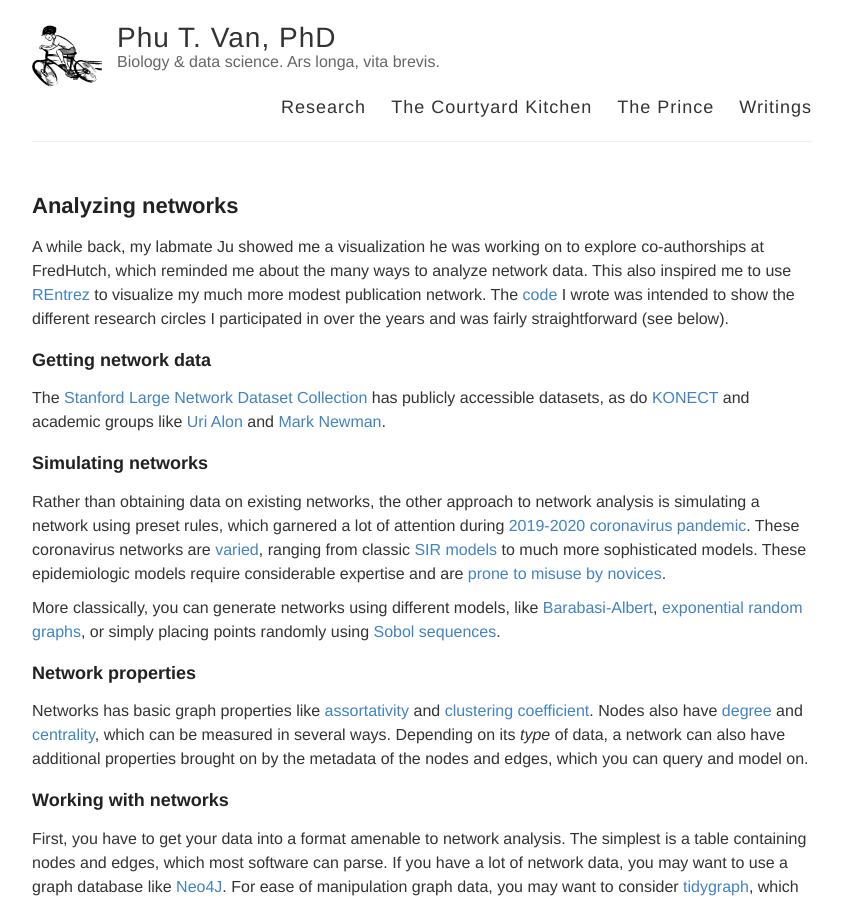
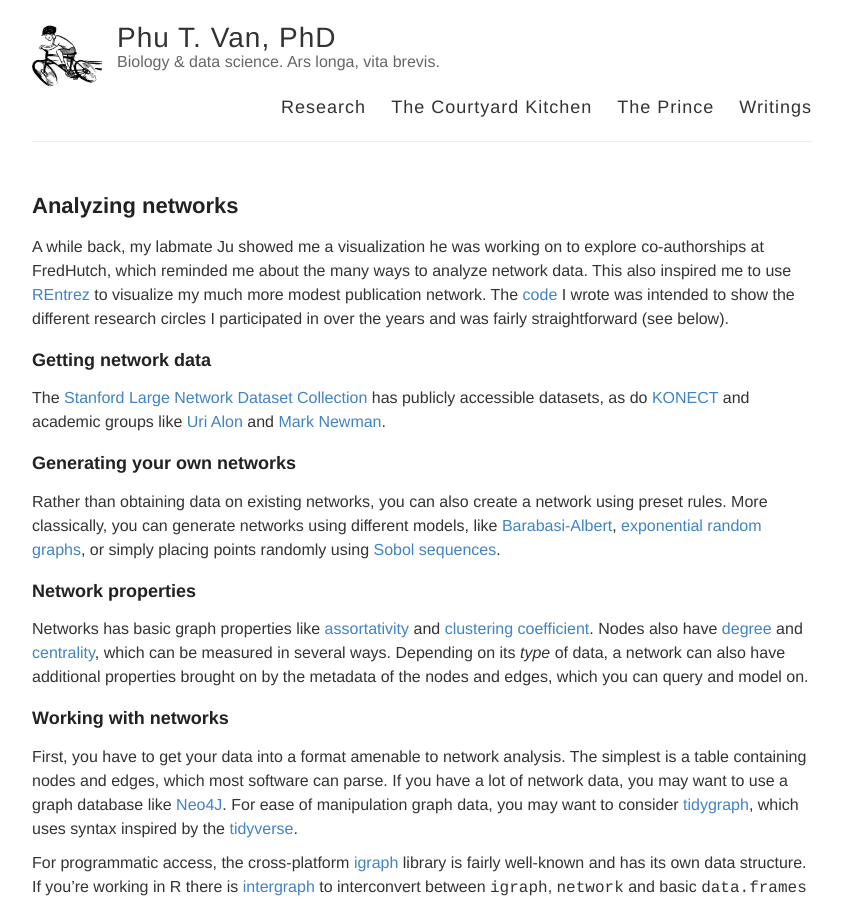
Before and after one commit to ptvan/ptvan.github.io, a Jekyll site: the page built from _posts/2019-10-17-analyzing-networks.md, in a window 1280 px wide and 900 px high. Shown: the whole window, without its empty margins (218-1061 px from the left). Built offline with Jekyll 4.4.1, drawn with Linux system fonts in a browser that asks for light colours; some of the changed text lies outside the part shown.

Commit message:
reorg and expanded mentions of COVID models

```diff
--- a/_posts/2019-10-17-analyzing-networks.md
+++ b/_posts/2019-10-17-analyzing-networks.md
@@ -9,11 +9,9 @@
 
 The [Stanford Large Network Dataset Collection](https://snap.stanford.edu/data/) has publicly accessible datasets, as do [KONECT](http://konect.uni-koblenz.de/networks/) and academic groups like [Uri Alon](http://www.weizmann.ac.il/mcb/UriAlon/download/collection-complex-networks) and [Mark Newman](http://www-personal.umich.edu/~mejn/netdata/).
 
-### Simulating networks
+### Generating your own networks
 
-Rather than obtaining data on existing networks, the other approach to network analysis is simulating a network using preset rules, which garnered a lot of attention during [2019-2020 coronavirus pandemic](https://en.wikipedia.org/wiki/2019%E2%80%9320_coronavirus_pandemic). These coronavirus networks are [varied](https://timmermanreport.com/2020/04/covid-19-models-what-makes-them-tick/), ranging from classic [SIR models](https://en.wikipedia.org/wiki/Compartmental_models_in_epidemiology) to much more sophisticated models. These epidemiologic models require considerable expertise and are [prone to misuse by novices](https://www.tableau.com/about/blog/2020/4/you-are-almost-definitely-not-qualified-make-predictions-about-covid-19).
-
-More classically, you can generate networks using different models, like [Barabasi-Albert](https://en.wikipedia.org/wiki/Barab%C3%A1si%E2%80%93Albert_model), [exponential random graphs](https://en.wikipedia.org/wiki/Exponential_random_graph_models), or simply placing points randomly using [Sobol sequences](https://cran.r-project.org/web/packages/SobolSequence/vignettes/sobolsequence.html).
+Rather than obtaining data on existing networks, you can also create a network using preset rules. More classically, you can generate networks using different models, like [Barabasi-Albert](https://en.wikipedia.org/wiki/Barab%C3%A1si%E2%80%93Albert_model), [exponential random graphs](https://en.wikipedia.org/wiki/Exponential_random_graph_models), or simply placing points randomly using [Sobol sequences](https://cran.r-project.org/web/packages/SobolSequence/vignettes/sobolsequence.html).
 
 ### Network properties
 
```
Also changed, not shown: other parts of _posts/2019-10-17-analyzing-networks.md (+4 -0 lines).
